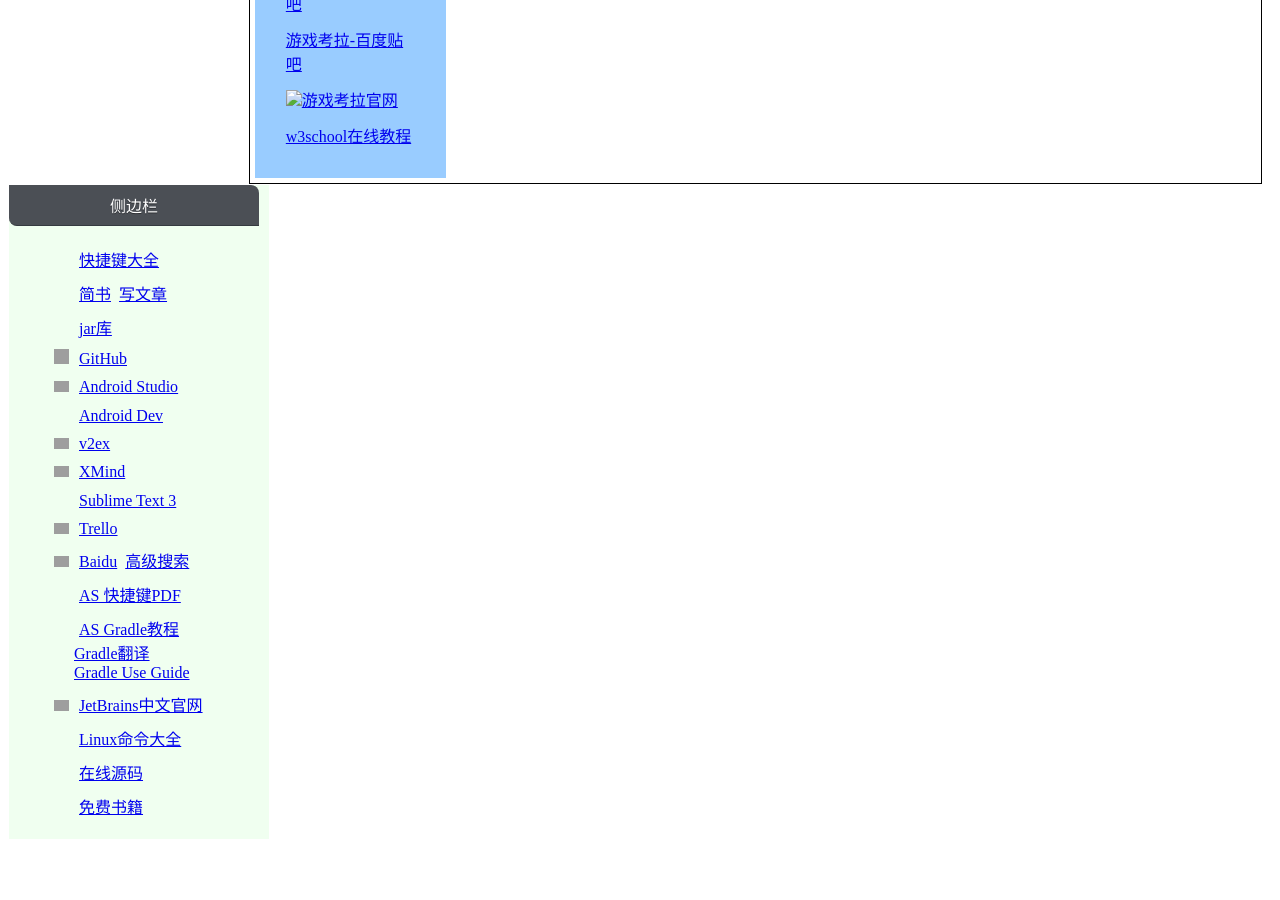
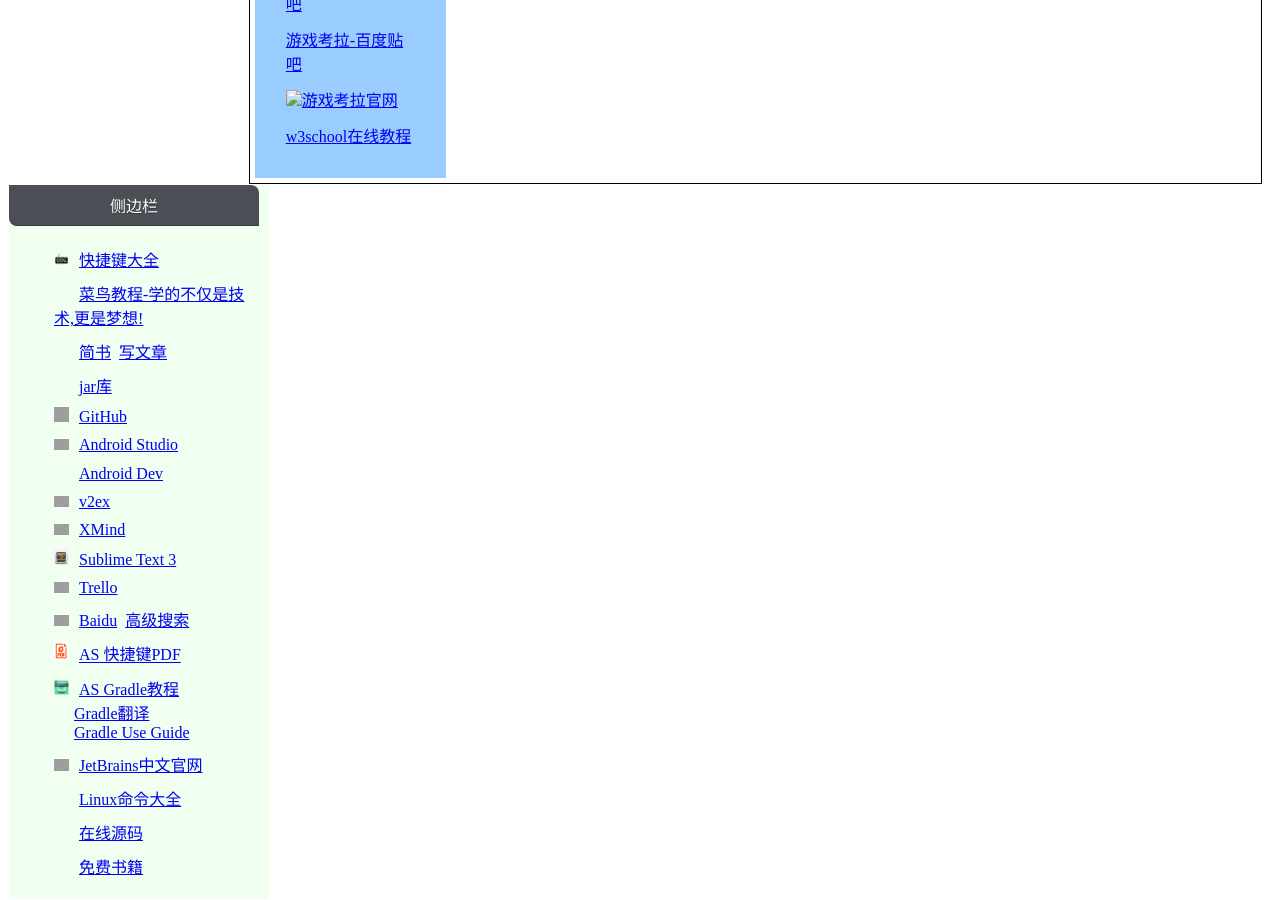
Before and after one commit to github201407/github201407.github.io, a Jekyll site: the page common.html, which Jekyll copies as it is, in a window 1280 px wide and 900 px high, scrolled down 1236 px. Built offline with Jekyll 4.4.1, drawn with Linux system fonts in a browser that asks for light colours; before the commit the page ends 2076 px from its top, so only the background shows below that; grey boxes are pictures that could not be loaded.

Commit message:
add png and runoob net state

```diff
--- a/common.html
+++ b/common.html
@@ -374,7 +374,10 @@
     <div class="menu__body">
       <ul class="nav">
         <li class="nav__item">
-          <img class="nav__item-icon" src="file:///D:/project_other/project_db/imgs/keyboard39.png"/><a href="http://mykeys.sinaapp.com/index.php" target="_blank">快捷键大全</a>
+          <img class="nav__item-icon" src="/imgs/keyboard39.png"/><a href="http://mykeys.sinaapp.com/index.php" target="_blank">快捷键大全</a>
+        </li>
+        <li class="nav__item">
+          <img class="nav__item-icon" src="http://static.runoob.com/images/favicon.ico"/><a href="http://www.runoob.com/" target="_blank">菜鸟教程-学的不仅是技术,更是梦想!</a>
         </li>
         <li class="nav__item">
           <img class="nav__item-icon" src="http://cdn-qn0.jianshu.io/assets/favicons/favicon-ea87c042cbed82f63ec4cb18d1e1bc8b.ico"/><a href="http://www.jianshu.com/" target="_blank">简书</a>&nbsp;&nbsp;<a href="http://www.jianshu.com/writer#/" target="_blank">写文章</a>
@@ -398,7 +401,7 @@
           <img class="nav__item-icon" border="0" src="https://www.xmind.net/s/B/576/img/XMind-new-logo.svg" style="clip:rect(0px 40px 50px 50px)"><a href="https://www.xmind.net/share/" target="_blank">XMind</a>
         </li>
         <li class="nav__item">
-          <img class="nav__item-icon" border="0" src="file:///D:/project_other/project_db/imgs/sublime3.png"><a href="http://www.sublimetext.com/3" target="_blank">Sublime Text 3</a>
+          <img class="nav__item-icon" border="0" src="/imgs/sublime3.png"><a href="http://www.sublimetext.com/3" target="_blank">Sublime Text 3</a>
         </li>
         <li class="nav__item">
           <img class="nav__item-icon" border="0" src="https://a.trellocdn.com/images/225c8d1cf8bbf74add43d86f2c84bd28/pinned-tab-icon.svg" style="background-color: #f9f9f9;"><a href="https://trello.com/" target="_blank">Trello</a>
@@ -407,10 +410,10 @@
           <img class="nav__item-icon" border="0" src="https://ss0.bdstatic.com/5aV1bjqh_Q23odCf/static/superman/img/logo_top_ca79a146.png" style="background-color: #f9f9f9;"><a href="https://www.baidu.com/" target="_blank">Baidu</a>&nbsp;&nbsp;<a href="https://www.baidu.com/gaoji/advanced.html" target="_blank">高级搜索</a>
         </li>
         <li class="nav__item">
-          <img class="nav__item-icon" border="0" src="file:///D:/project_other/project_db/imgs/pdf.png"><a href="file:///D:/project_db/doc/IntelliJIDEA_ReferenceCard.pdf" target="_blank">AS 快捷键PDF</a>
+          <img class="nav__item-icon" border="0" src="/imgs/pdf.png"><a href="file:///D:/project_db/doc/IntelliJIDEA_ReferenceCard.pdf" target="_blank">AS 快捷键PDF</a>
         </li>
         <li class="nav__item">
-          <img class="nav__item-icon" border="0" src="file:///D:/project_other/project_db/imgs/gradle.png"><a href="https://www.w3cschool.cn/gradle/" target="_blank">AS Gradle教程</a>
+          <img class="nav__item-icon" border="0" src="/imgs/gradle.png"><a href="https://www.w3cschool.cn/gradle/" target="_blank">AS Gradle教程</a>
           <br/>&nbsp;&nbsp;&nbsp;&nbsp;
           <a href="http://blog.csdn.net/column/details/gradle-translation.html?&page=2" target="_blank">Gradle翻译</a>
           <br/>&nbsp;&nbsp;&nbsp;&nbsp;
```
Also changed, not shown: imgs/gradle.png (added), imgs/keyboard39.png (added), imgs/pdf.png (added), imgs/sublime3.png (added).
